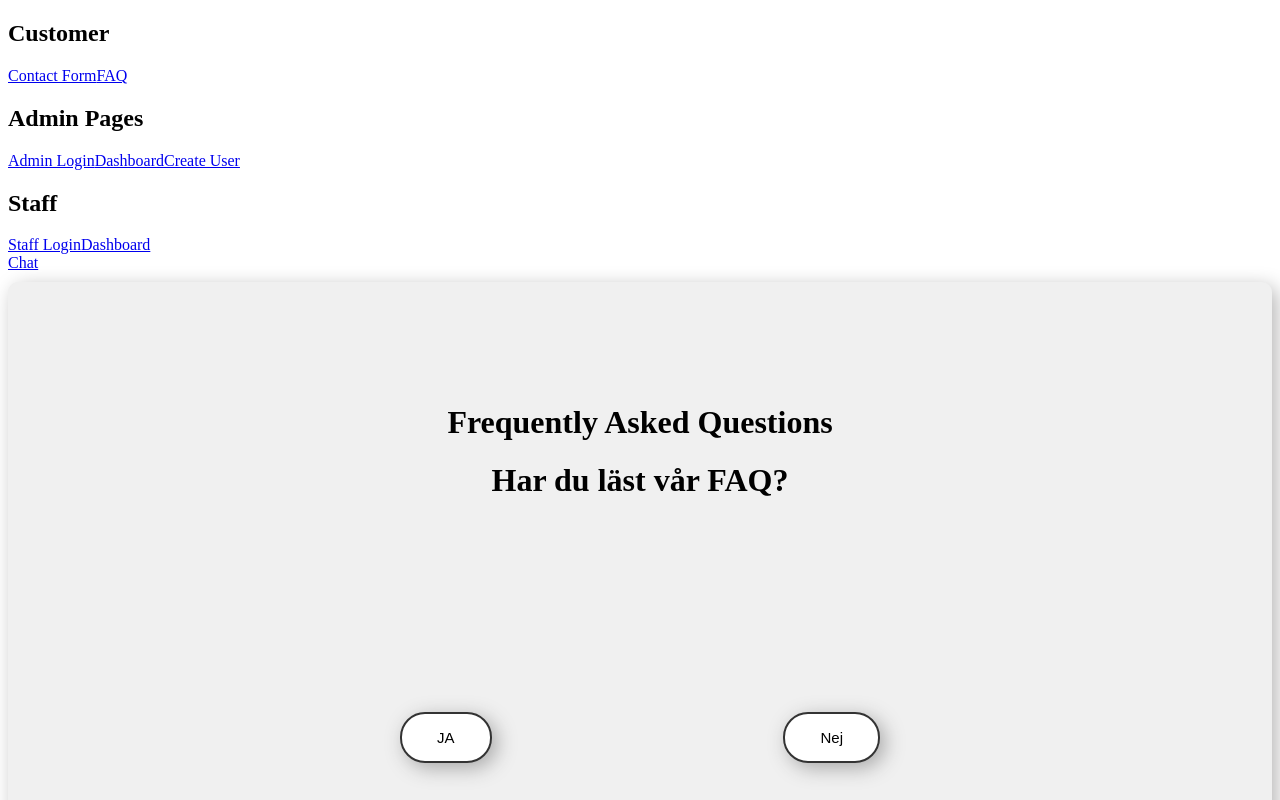
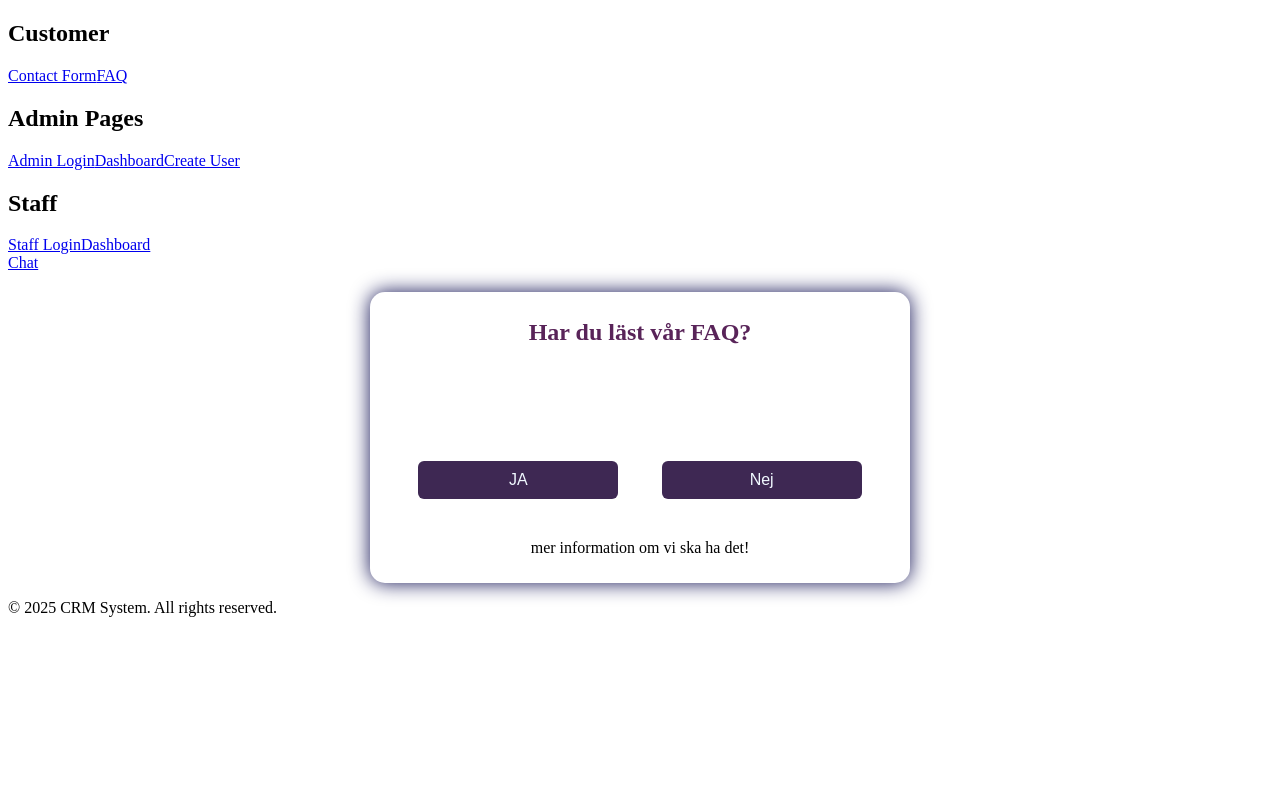
Before and after one commit to ShabanSulejmani/CRM-System, a React (Vite) app in the folder client/: page /faq in a window 1280 px wide. Shown: the top 800 px of the page. Built offline with nearby package versions, Linux system fonts and the light colour scheme.

Commit message:
nyare faq

```diff
--- a/client/src/index.css
+++ b/client/src/index.css
@@ -2,13 +2,15 @@
 
 
 .faq-container {
+    background-color: white;
+    border-radius: 15px;
+    box-shadow: 0 0 20px rgb(18, 18, 84);
+    padding: 10px 20px;
+    transition: transform 0.2s;
+    width: 500px;
     text-align: center;
-    padding: 20px;
-    background-color: #f0f0f0;
-    padding: 100px;
-    margin-top: 10px;
-    border-radius: 10px;
-    box-shadow: 5px 5px 20px #b8b7b7;
+    margin: auto;
+    margin-top: 20px;
   }
 
 
@@ -22,14 +24,15 @@
 }
 
   .faq-buttons button {
-    display: flex;
-    justify-content: space-around;
-    font-size: 15px;
-    padding: 15px 35px;
-    border: 2px solid #333;
-    border-radius: 25px;
-    background-color: white;
-    box-shadow: 5px 5px 20px #a8a8a8;
+    padding: 10px 15px;
+    border-radius: 6px;
+    margin: 15px;
+    border: none;
+    color: aliceblue;
+    cursor: pointer;
+    background-color: rgb(62, 40, 83);
+    width: 40%;
+    font-size: 16px;
 
 
     cursor: pointer;
@@ -40,18 +43,19 @@
 
 
   .faq-buttons button:hover {
-    background-color: #ddd;
+    background-color: rgb(38, 6, 38);
   }
 
 
 
 
   .faq-extra-section {
-position: relative;
-    top: 100px;
-    left: -6%;
-    background-color: #cacaca;
-    padding: 40px;
-    width: 107%;
-    box-shadow: 3px 3px 10px #a9a8a8;
+
   }
+
+
+.faqh1{
+    font-size: x-large;
+    text-align: center;
+    color: rgb(89, 36, 89)
+}
--- a/client/src/pages/Faq.jsx
+++ b/client/src/pages/Faq.jsx
@@ -2,9 +2,8 @@
 function Faq() {
     return (
       <div className="faq-container">
-        <h1 className="text-2xl font-bold mb-4">Frequently Asked Questions</h1>
 
-      <h1>Har du läst vår FAQ?</h1>
+      <h1 className="faqh1">Har du läst vår FAQ?</h1>
        <div className="faq-buttons">
 
         <button>JA</button>
```
